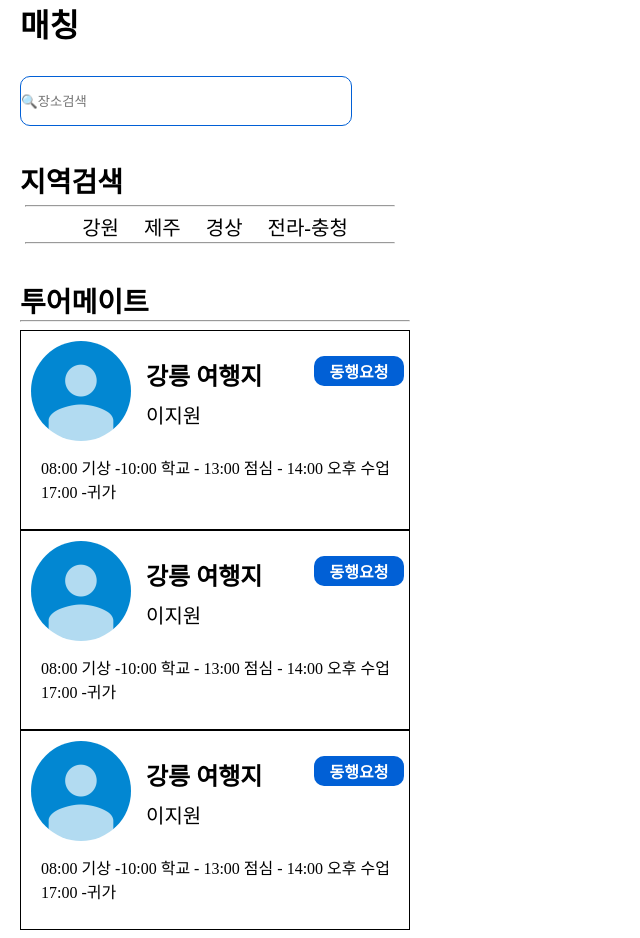
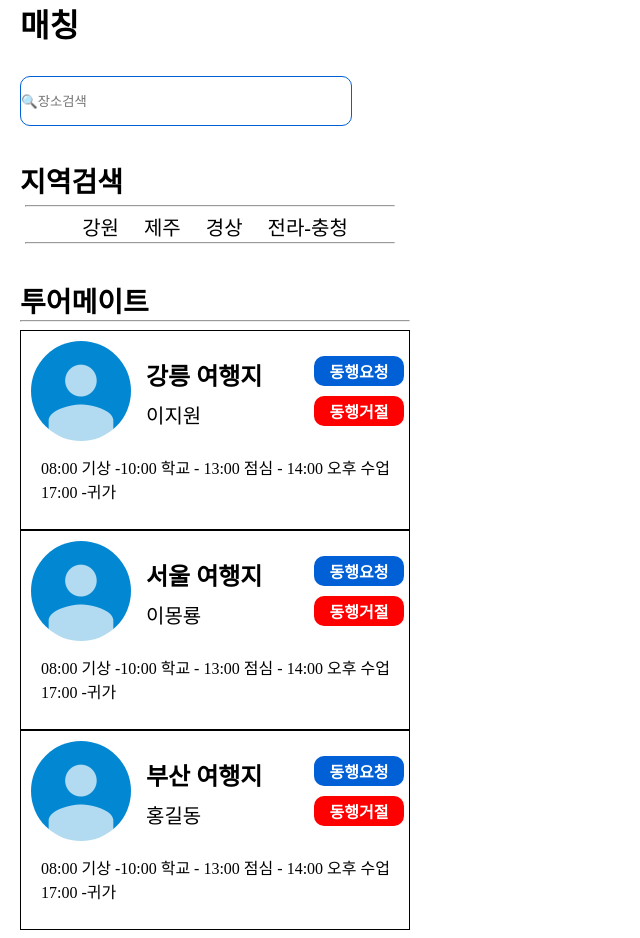
Before and after one commit to leave-assistant/TourMate, a Next.js app: page /Matching/basic in a window 1280 px wide. Shown: the top 938 px of the page, without its empty margins (0-640 px from the left). Built offline with nearby package versions, Linux system fonts and the light colour scheme.

Commit message:
동행거절버튼추가

```diff
--- a/src/pages/Matching/ConnectionPeople.tsx
+++ b/src/pages/Matching/ConnectionPeople.tsx
@@ -1,15 +1,43 @@
-import React , { useState }from 'react';
+import React, { useState } from 'react';
 import styled from 'styled-components';
+
+class Persona {
+  location: string;
+  name: string;
+  timeline: string;
+  constructor(location: string, name: string, timeline: string) {
+    this.location = location;
+    this.name = name;
+    this.timeline = timeline;
+  }
+}
+
+const personas = [
+  new Persona('강릉 여행지', '이지원', '08:00 기상  -10:00 학교 - 13:00 점심 - 14:00 오후 수업 17:00 -귀가'),
+  new Persona('서울 여행지', '이몽룡', '08:00 기상   -10:00 학교 - 13:00 점심 - 14:00 오후 수업 17:00 -귀가'),
+  new Persona('부산 여행지', '홍길동', '08:00 기상 -10:00 학교 - 13:00 점심 - 14:00 오후 수업 17:00 -귀가'),
+  new Persona('제주도 여행지', '황진이', '08:00 기상 -10:00 학교 - 13:00 점심 - 14:00 오후 수업 17:00 -귀가'),
+];
 
 const ConnectPeople = () => {
   const [message, setMessage] = useState('');
 
   const requestButtonClick = () => {
-    alert("클릭");
+    alert('동행 요청을 보냈습니다.');
     setMessage('동행요청');
   };
+
+  const rejectButtonClick = () => {
+    alert('동행 거절을 보냈습니다.');
+    setMessage('동행거절');
+  };
+
+  const maxDisplayedPersona = personas.slice(0, 3);
+
   return (
-    <Box>
+    <div>
+      {maxDisplayedPersona.map((individual, index) => (
+        <Box key={index}>
           <Content>
             <ImageContainer>
               <img
@@ -23,29 +51,30 @@ const ConnectPeople = () => {
               />
             </ImageContainer>
             <UserInfo>
-          <Location>강릉 여행지</Location>
-          <Name>이지원</Name>
+              <Location>{individual.location}</Location>
+              <Name>{individual.name}</Name>
               <Button onClick={requestButtonClick}>동행요청</Button>
+              <RejectButton onClick={rejectButtonClick}>동행거절</RejectButton>
             </UserInfo>
           </Content>
-      <TimeLine>08:00 기상 -10:00 학교 - 13:00 점심
-         - 14:00 오후 수업 17:00 -귀가 </TimeLine>
+          <TimeLine>{individual.timeline}</TimeLine>
         </Box>
+      ))}
+    </div>
   );
 };
 
-export default ConnectPeople;
 const Content = styled.div`
   display: flex;
   align-items: center;
 `;
+
 const Box = styled.div`
   margin-left: 20px;
   position: relative;
   width: 390px;
   height: 200px;
   border: 1px solid black;
-
 `;
 
 const ImageContainer = styled.div`
@@ -84,16 +113,35 @@ const TimeLine = styled.p`
 const Button = styled.button`
   width: 90px;
   height: 30px;
-  background-color: #0160D6;
+  background-color: #0160d6;
   color: white;
   border-radius: 10px;
   font-size: 16px;
   font-weight: bold;
   border: none;
-  position: absolute; //위치고정
+  position: absolute;
   top: 25px;
   right: 5px;
   &:hover {
     background-color: #003f9e;
   }
 `;
+
+const RejectButton = styled.button`
+  width: 90px;
+  height: 30px;
+  background-color: red;
+  color: white;
+  border-radius: 10px;
+  font-size: 16px;
+  font-weight: bold;
+  border: none;
+  position: absolute;
+  top: 65px;
+  right: 5px;
+  &:hover {
+    background-color: #990000;
+  }
+`;
+
+export default ConnectPeople;
--- a/src/pages/Matching/basic.tsx
+++ b/src/pages/Matching/basic.tsx
@@ -13,9 +13,8 @@ const Basic = () => {
                 <TextTourMate>
                     투어메이트<hr/>
                 </TextTourMate>
-                < ConnectPeople/>
-                <ConnectPeople />
-                <ConnectPeople />
+                <ConnectPeople/>
+
 
 
             </MenuExtend>
@@ -36,6 +35,7 @@ const MenuExtend = styled.div`
     width : 390px;
     height : 1080px;
     background-color :white;
+
 `;
 
 const TextTourMate=styled.div`
```
Lines whose indentation alone changed are shown as unchanged.
